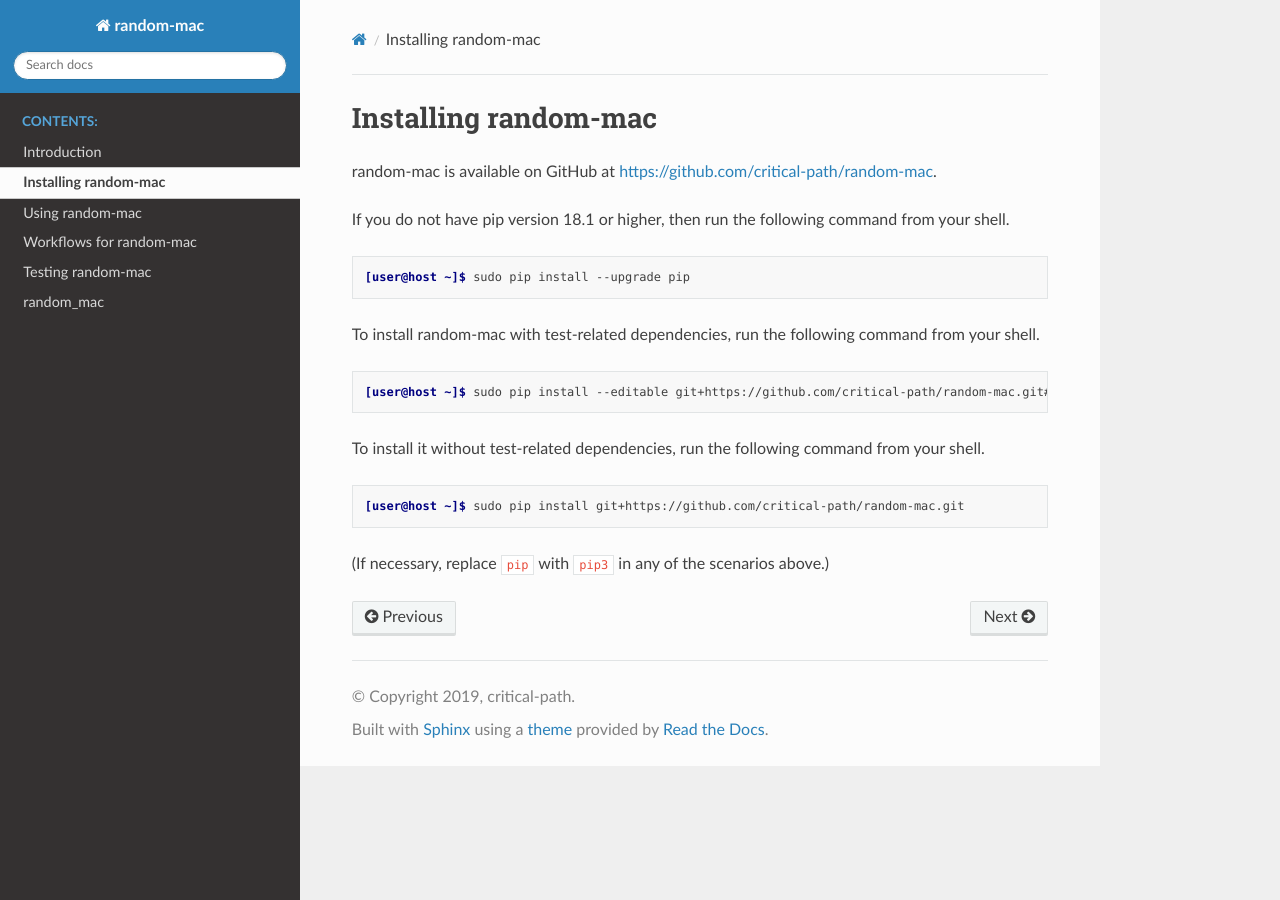
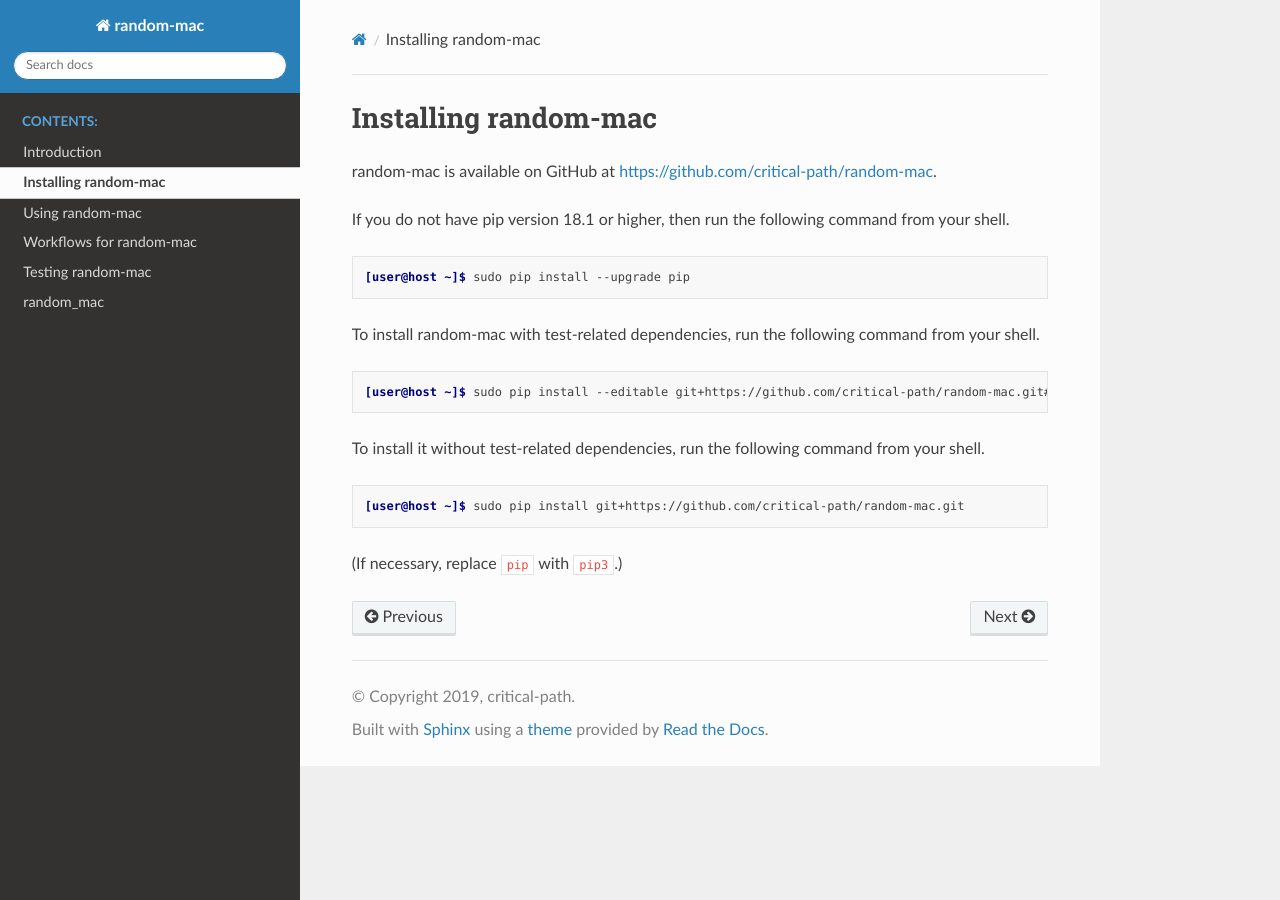
Before and after one commit to critical-path/random-mac, a Sphinx documentation site: the page built from docs/install.rst, in a window 1280 px wide. Built offline with Sphinx 7.4.7 and the Read the Docs theme 2.0.0, drawn with Linux system fonts in a browser that asks for light colours.

Commit message:
On branch master  Changes to be committed:
	modified:   README.rst
	modified:   docs/install.rst

```diff
--- a/README.rst
+++ b/README.rst
@@ -39,7 +39,7 @@ To install it without test-related dependencies, run the following command from
 
    [user@host ~]$ sudo pip install git+https://github.com/critical-path/random-mac.git
 
-(If necessary, replace :code:`pip` with :code:`pip3` in any of the scenarios above.)
+(If necessary, replace :code:`pip` with :code:`pip3`.)
 
 
 Using random-mac
--- a/docs/install.rst
+++ b/docs/install.rst
@@ -21,4 +21,4 @@ To install it without test-related dependencies, run the following command from
 
    [user@host ~]$ sudo pip install git+https://github.com/critical-path/random-mac.git
 
-(If necessary, replace :code:`pip` with :code:`pip3` in any of the scenarios above.)
+(If necessary, replace :code:`pip` with :code:`pip3`.)
```
